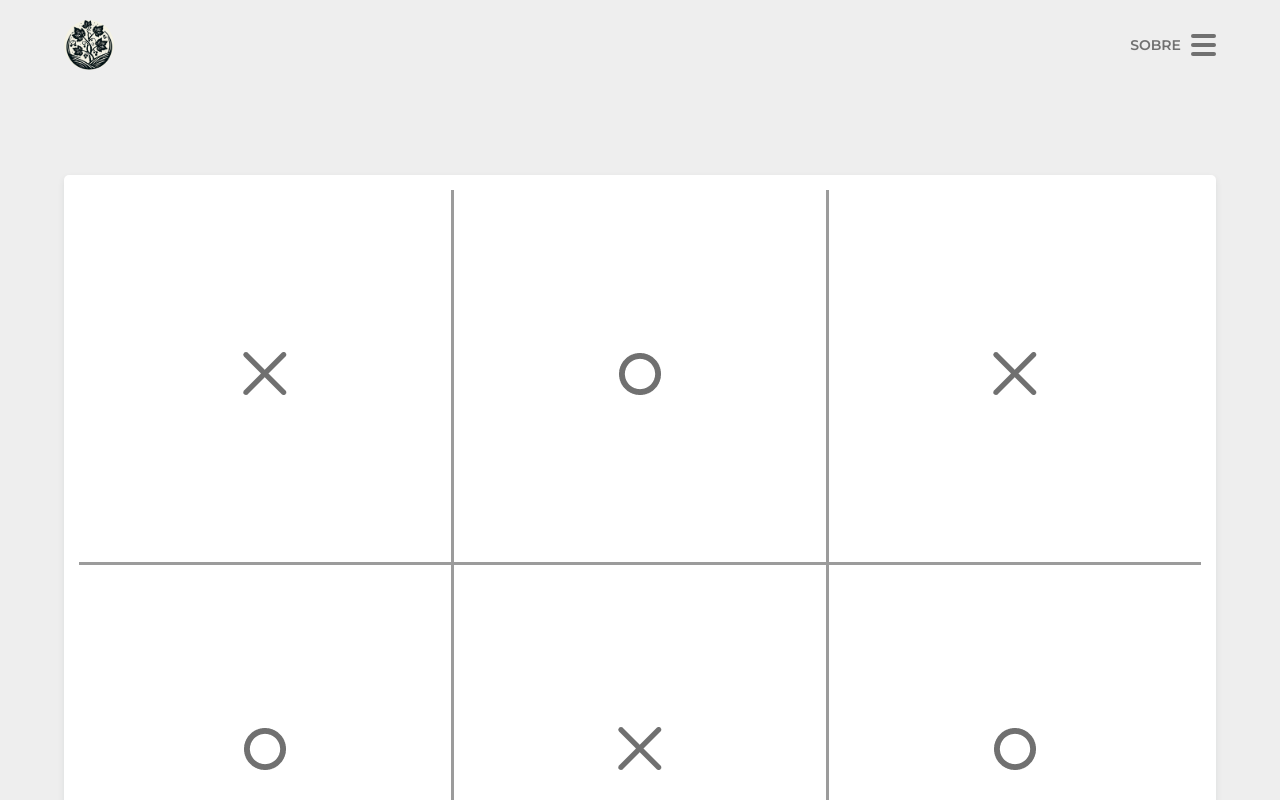
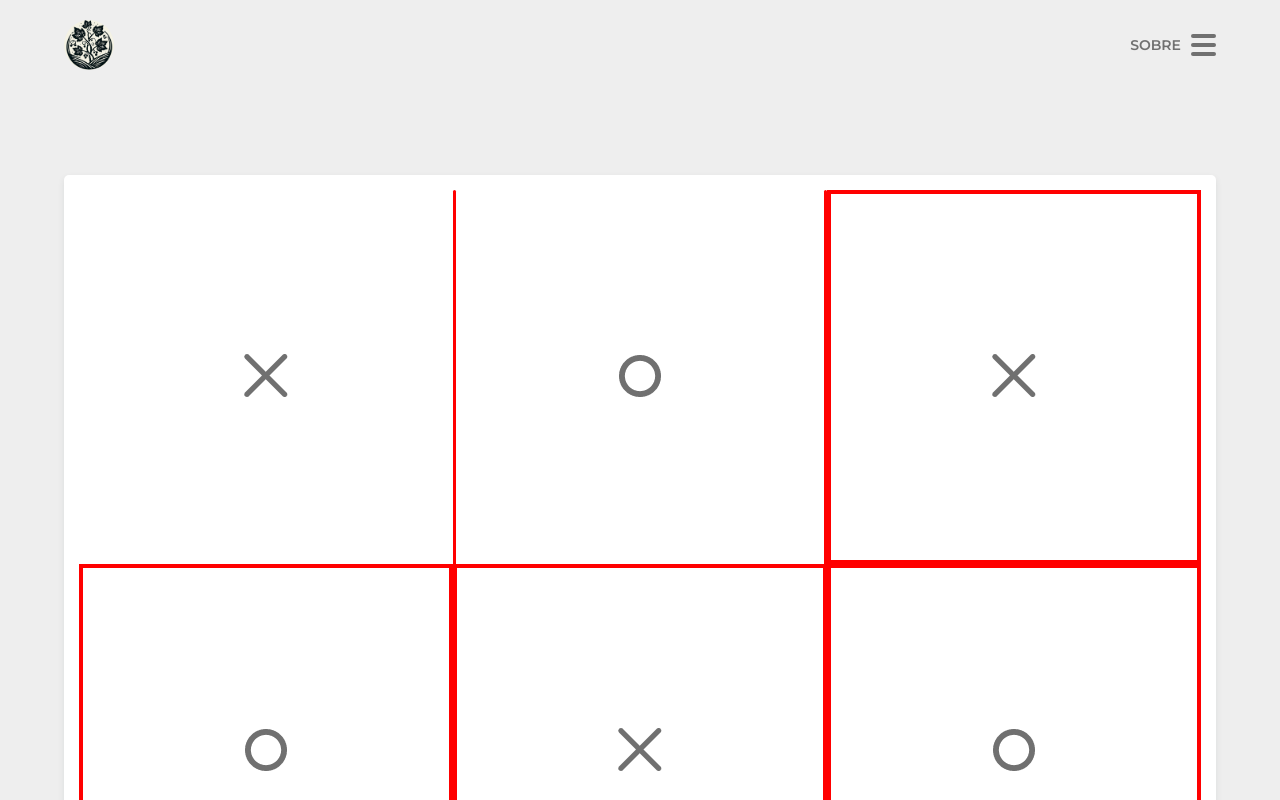
Before and after one commit to DiogoPaimP/Jogo-da-Velha, a React (Create React App) app in the folder jogodavelha001/: page / in a window 1280 px wide. Shown: the top 800 px of the page. Built offline with nearby package versions, Linux system fonts and the light colour scheme.

Commit message:
Criamos o before e after do segundo item da nossa Hashtag

```diff
--- a/jogodavelha001/src/components/Hashtag/styles.css
+++ b/jogodavelha001/src/components/Hashtag/styles.css
@@ -8,11 +8,43 @@
     background-color: var(--color-third);
     grid-template-columns:1fr 1fr 1fr;
     grid-template-rows:1fr 1fr 1fr;
-    grid-column-gap: 3.4px;
-    grid-row-gap: 3.5px;
+
 }
+
 .hashtag > .item {
     background-color: var(--color-zero);
     display: flex;
     justify-content: center;
 }
+
+.hashtag > .item:nth-child(2),
+.hashtag > .item:nth-child(2) {
+justify-content: space-between;
+}
+
+.hashtag > .item:nth-child(2)::before,
+.hashtag > .item:nth-child(2)::after {
+
+    content: '';
+    width: 3px;
+    height: 100%;
+    background-color: red;
+    border-top-left-radius: 2px;
+    border-top-right-radius: 2px;
+}
+
+.hashtag > .item:nth-child(5) {
+    border: 4px solid red;
+}
+
+.hashtag > .item:nth-child(3) {
+    border: 4px solid red;
+}
+
+.hashtag > .item:nth-child(4) {
+    border: 4px solid red;
+}
+
+.hashtag > .item:nth-child(6) {
+    border: 4px solid red;
+}
```
